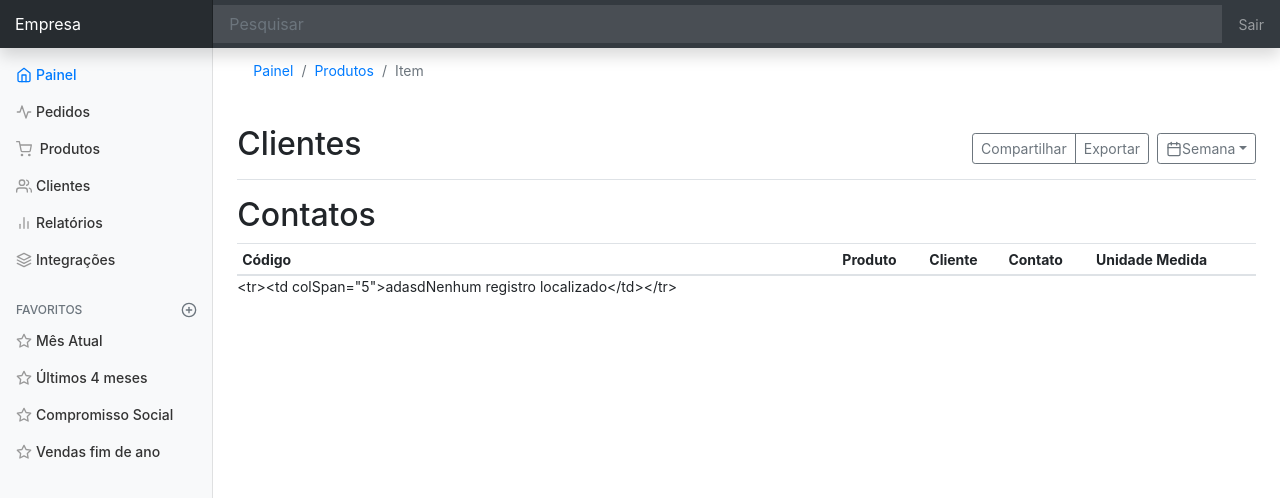
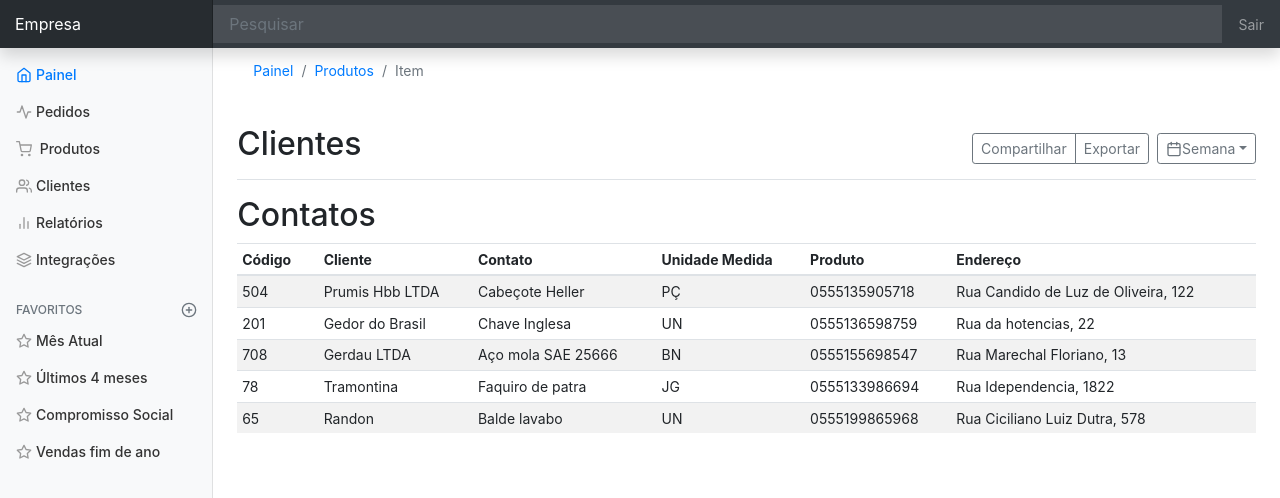
Before and after one commit to rovianvieceli/broken-days, a React (Create React App) app: page /customer in a window 1280 px wide. Shown: the top 498 px of the page. Built offline with nearby package versions, Linux system fonts and the light colour scheme.

Commit message:
Listagem

```diff
--- a/src/Components/Breadcrumb/index.js
+++ b/src/Components/Breadcrumb/index.js
@@ -7,7 +7,7 @@
                 <ol className="breadcrumb d-flex bg-transparent">
                     <li className="breadcrumb-item"><a href="!#">Painel</a></li>
                     <li className="breadcrumb-item"><a href="!#">Produtos</a></li>
-                    <li className="breadcrumb-item active" aria-current="page">Item</li>
+                    <li className="breadcrumb-item active" aria-current="page">Item </li>
                 </ol>
             </nav>
         )
--- a/src/Components/Tables/Striped.js
+++ b/src/Components/Tables/Striped.js
@@ -2,11 +2,22 @@
 
 export default class TableStriped extends React.Component {
     handlerMakeRows (rows = []) {
-        let row = `<tr><td colSpan="5">`;
-        if (rows.length)
-            row += `adasd`;
+        let row = '';
 
-        row += `Nenhum registro localizado</td></tr>`;
+        row = <tr><td colSpan="5">Nenhum registro localizado</td></tr>;
+
+        if (rows.length) {
+            row = rows.map((row, key) => {
+                return <tr key={key}>
+                    <td>{row.codigo}</td>
+                    <td>{row.nome}</td>
+                    <td>{row.produto}</td>
+                    <td>{row.unidade}</td>
+                    <td>{row.telefone}</td>
+                    <td>{row.endereco}</td>
+                </tr>;
+            });
+        }
 
         return row;
     }
@@ -19,11 +30,12 @@
                 <table className="table table-striped table-sm">
                     <thead>
                         <tr>
-                            <th>Código</th>
-                            <th>Produto</th>
+                            <th width="8%">Código</th>
                             <th>Cliente</th>
                             <th>Contato</th>
                             <th>Unidade Medida</th>
+                            <th>Produto</th>
+                            <th>Endereço</th>
                         </tr>
                     </thead>
                     <tbody>
--- a/src/Pages/Customer/index.js
+++ b/src/Pages/Customer/index.js
@@ -9,10 +9,40 @@
 
     componentDidMount () {
         const customer = [{
+            codigo: 504,
+            nome: 'Prumis Hbb LTDA',
+            telefone: '0555135905718',
+            produto: 'Cabeçote Heller',
+            unidade: 'PÇ',
+            endereco: 'Rua Candido de Luz de Oliveira, 122',
+        }, {
             codigo: 201,
-            nome: 'Prumis Hbb LTDA',
-            endereco: 'Rua Candido de Luz de Oliveira, 122',
-            telefone: '0555135905718'
+            nome: 'Gedor do Brasil',
+            telefone: '0555136598759',
+            produto: 'Chave Inglesa',
+            unidade: 'UN',
+            endereco: 'Rua da hotencias, 22',
+        }, {
+            codigo: 708,
+            nome: 'Gerdau LTDA',
+            telefone: '0555155698547',
+            produto: 'Aço mola SAE 25666',
+            unidade: 'BN',
+            endereco: 'Rua Marechal Floriano, 13',
+        }, {
+            codigo: 78,
+            nome: 'Tramontina',
+            telefone: '0555133986694',
+            produto: 'Faquiro de patra',
+            unidade: 'JG',
+            endereco: 'Rua Idependencia, 1822',
+        }, {
+            codigo: 65,
+            nome: 'Randon',
+            telefone: '0555199865968',
+            produto: 'Balde lavabo',
+            unidade: 'UN',
+            endereco: 'Rua Ciciliano Luiz Dutra, 578',
         }];
 
         this.setState({customer});
```
